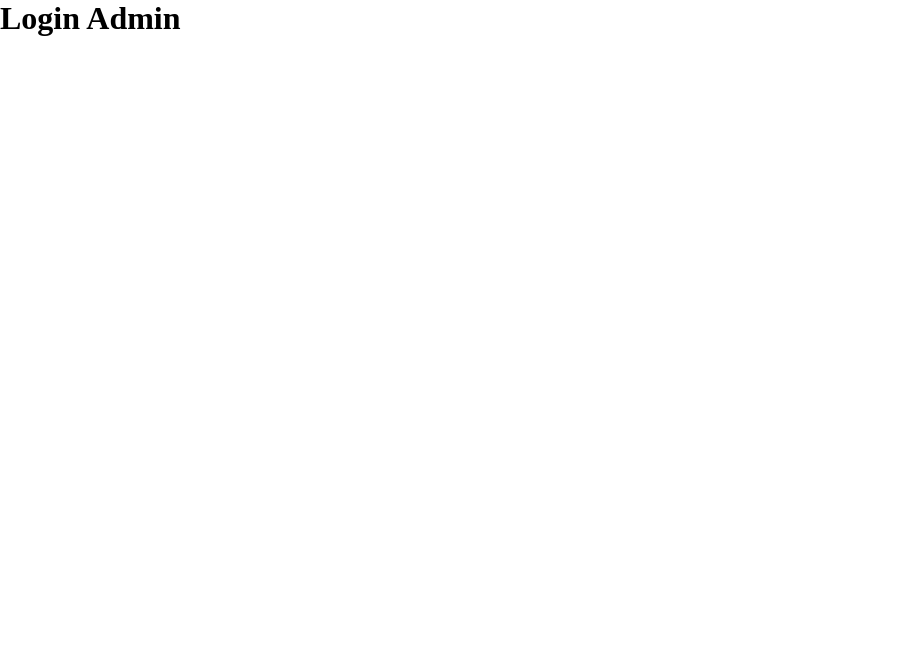
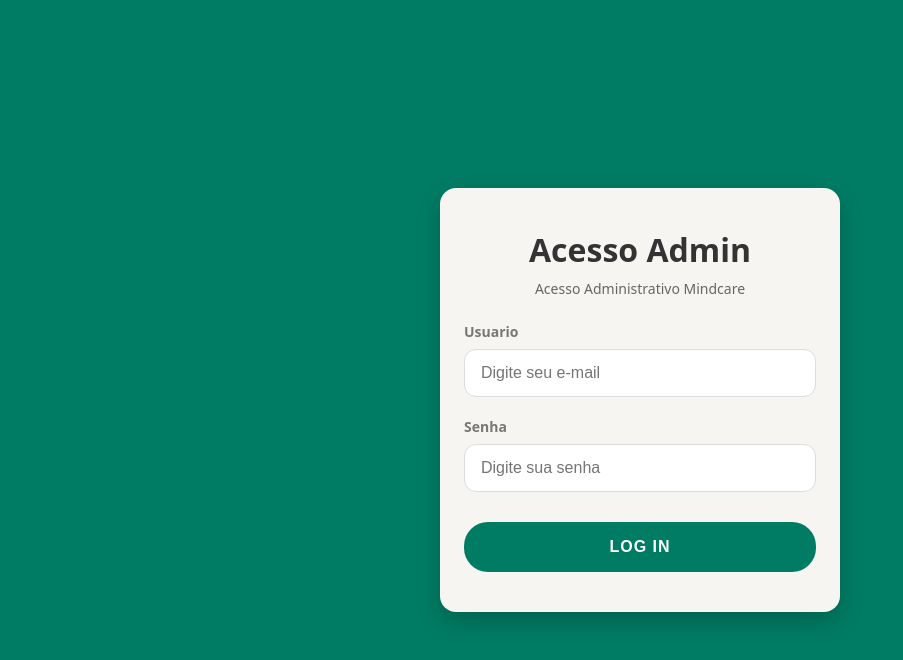
Before and after one commit to arthurvicttor/mindcare-app, a React (Vite) app in the folder frontend/: page /admin/login in a window 1280 px wide. Shown: the top 660 px of the page, without its empty margins (0-903 px from the left). Built offline with nearby package versions, Linux system fonts and the light colour scheme.

Commit message:
style: atualiza layout da página de login do administrador

```diff
--- a/frontend/src/pages/admin/Login/Login.css
+++ b/frontend/src/pages/admin/Login/Login.css
@@ -0,0 +1,98 @@
+/* =========================================
+   TELA DE LOGIN (Mobile First)
+========================================== */
+.admin-login-container {
+  font-family: system-ui, -apple-system, sans-serif;
+  background-color: #007c64; /* Fundo verde padrão da Mindcare */
+  min-height: 100vh;
+  display: flex;
+  justify-content: center;
+  align-items: center; /* Centraliza o card bem no meio da tela */
+  padding: 20px;
+  box-sizing: border-box;
+}
+
+.admin-login-card {
+  background-color: #f6f5f1; /* Card bege clarinho da home */
+  border-radius: 16px; /* Bordas arredondadas */
+  padding: 40px 24px;
+  width: 100%;
+  max-width: 400px; /* Não deixa o card gigante no computador */
+  box-shadow: 0 10px 25px rgba(0, 0, 0, 0.2);
+  display: flex;
+  flex-direction: column;
+  gap: 24px;
+}
+
+.admin-login-title {
+  color: #333;
+  font-size: 32px;
+  font-weight: 700;
+  text-align: center;
+  margin: 0;
+}
+
+.admin-login-subtitle {
+  color: #666;
+  font-size: 14px;
+  text-align: center;
+  margin: -16px 0 0 0; /* Puxa o subtítulo pra mais perto do título */
+}
+
+.admin-login-form {
+  display: flex;
+  flex-direction: column;
+  gap: 20px;
+}
+
+.input-group {
+  display: flex;
+  flex-direction: column;
+  align-items: flex-start;
+  gap: 8px;
+  width: 100%;
+}
+
+.input-group label {
+  color: #777;
+  font-size: 14px;
+  font-weight: 700;
+  text-align: left;
+  width: 100%;
+}
+
+.input-group input {
+  width: 100%;
+  padding: 14px 16px;
+  border: 1px solid #dcdcdc;
+  border-radius: 12px;
+  font-size: 16px;
+  color: #333;
+  box-sizing: border-box;
+  outline: none;
+  background-color: #fff;
+  transition: border-color 0.2s;
+}
+
+.input-group input:focus {
+  border-color: #007c64; /* Borda fica verde ao clicar */
+}
+
+.admin-login-btn {
+  background-color: #007c64; /* Verde Mindcare */
+  color: white;
+  border: none;
+  border-radius: 24px; /* Botão bem arredondado como na imagem e na home */
+  padding: 16px;
+  font-size: 16px;
+  font-weight: 700;
+  letter-spacing: 1px;
+  cursor: pointer;
+  margin-top: 10px;
+  transition: background-color 0.2s;
+  width: 100%;
+}
+
+.admin-login-btn:hover {
+  background-color: #006652; /* Fica mais escuro ao passar o mouse */
+}
--- a/frontend/src/pages/admin/Login/Login.jsx
+++ b/frontend/src/pages/admin/Login/Login.jsx
@@ -1,4 +1,56 @@
+import { useState } from "react";
+import "./Login.css";
+
 function Login() {
-  return <h1>Login Admin</h1>;
+  const [usuario, setUsuario] = useState("");
+  const [senha, setSenha] = useState("");
+
+  const handleSubmit = (event) => {
+    event.preventDefault();
+    console.log("Tentando logar no Admin:", { usuario, senha });
+    // Aqui vai a lógica para entrar no painel depois
+  };
+
+  return (
+    <div className="admin-login-container">
+      <div className="admin-login-card">
+        {/* Título igual ao da foto que você mandou */}
+        <h1 className="admin-login-title">Acesso Admin</h1>
+        <p className="admin-login-subtitle">Acesso Administrativo Mindcare</p>
+
+        <form onSubmit={handleSubmit} className="admin-login-form">
+          <div className="input-group">
+            <label htmlFor="usuario">Usuario</label>
+            <input
+              type="text"
+              id="usuario"
+              value={usuario}
+              onChange={(e) => setUsuario(e.target.value)}
+              placeholder="Digite seu e-mail"
+              required
+            />
+          </div>
+
+          <div className="input-group">
+            <label htmlFor="senha">Senha</label>
+            <input
+              type="password"
+              id="senha"
+              value={senha}
+              onChange={(e) => setSenha(e.target.value)}
+              placeholder="Digite sua senha"
+              required
+            />
+          </div>
+
+          {/* Botão igual ao da foto, mas com a cor da Mindcare */}
+          <button type="submit" className="admin-login-btn">
+            LOG IN
+          </button>
+        </form>
+      </div>
+    </div>
+  );
 }
+
 export default Login;
```
